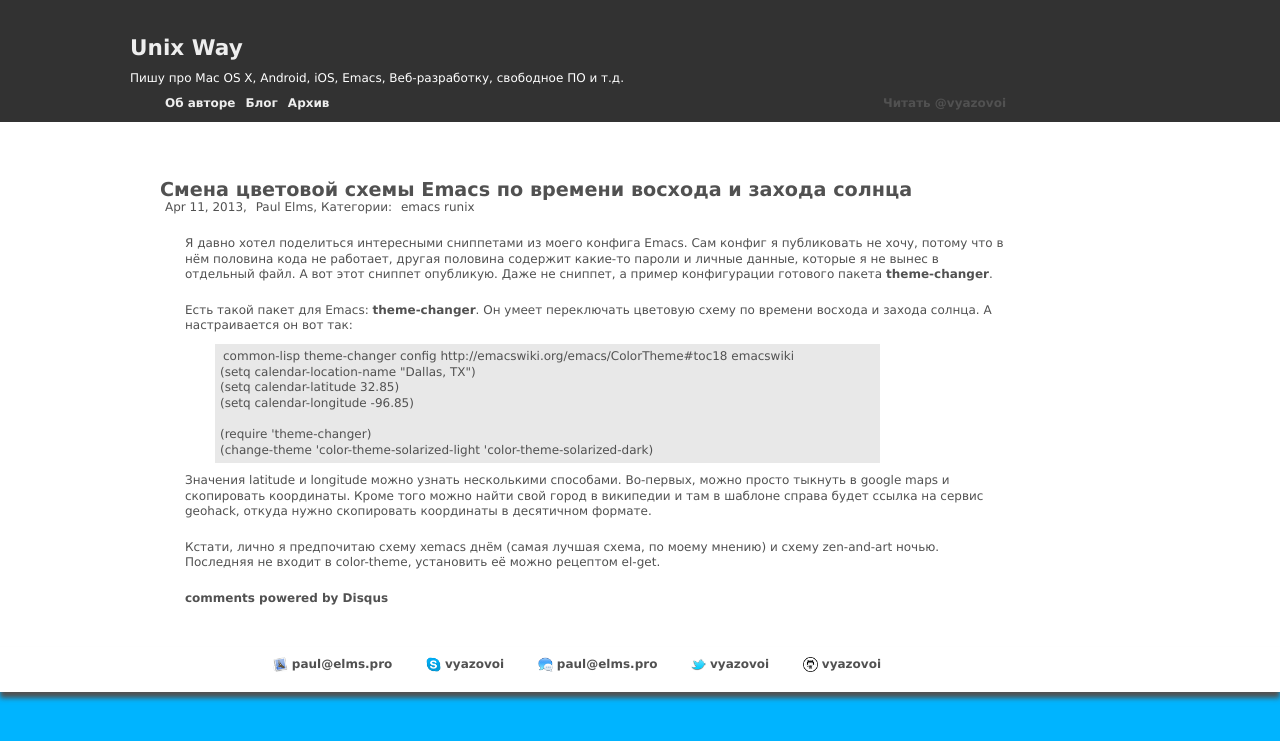
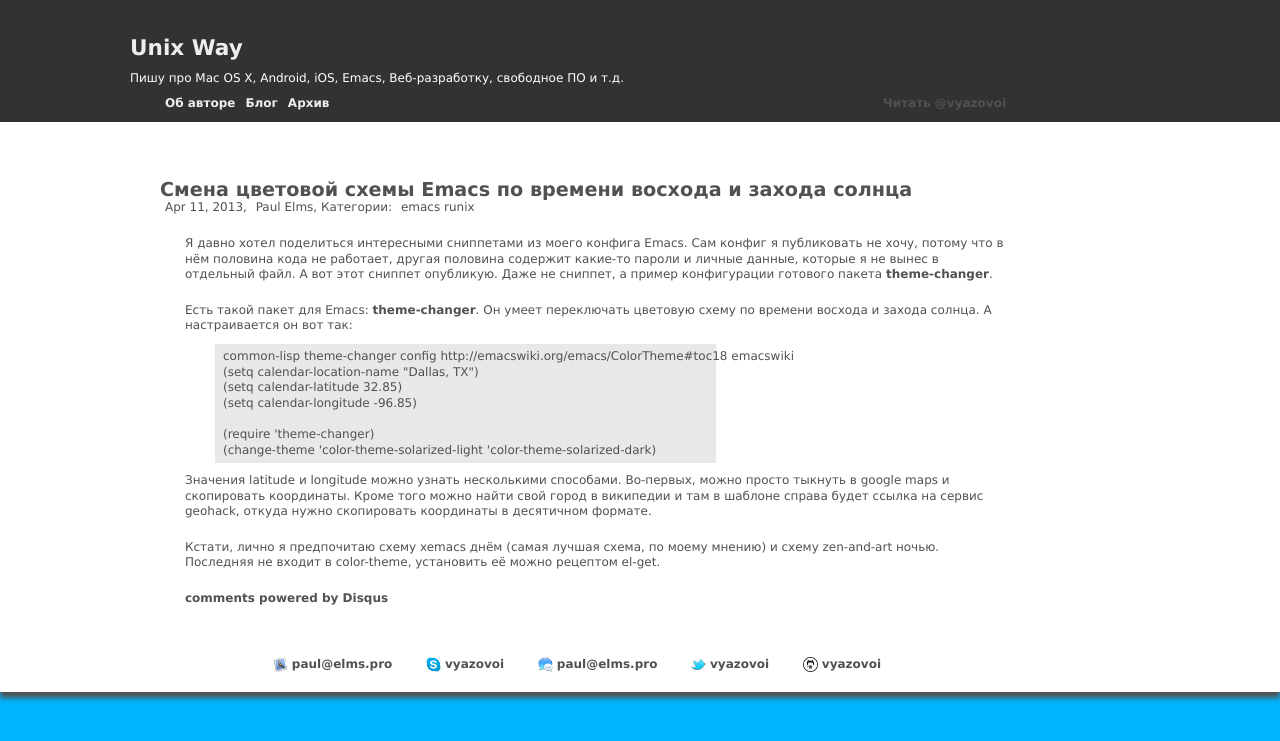
Before and after one commit to vyazovoi/vyazovoi.github.io, a Jekyll site: the page built from _posts/2013-04-11-emacs-theme-change.markdown, in a window 1280 px wide. Shown: the top 741 px of the page. Built offline with Jekyll 4.4.1, drawn with Linux system fonts in a browser that asks for light colours; Markdown is read by kramdown in place of the engine named in the settings; comment, search, counter and statistics services are not loaded.

Commit message:
ап стиля

```diff
--- a/_includes/head.html
+++ b/_includes/head.html
@@ -1,8 +1,8 @@
 <head>
     <meta charset="utf-8"/>
     <title>{% if page.title %} {{ page.title }} | {% endif %} {{ site.name }}</title>
-    <link rel="stylesheet" href="/reset.css?version=1" />
-    <link rel="stylesheet" href="/style.css?version=3" />
+    <link rel="stylesheet" href="/reset.css?v1" />
+    <link rel="stylesheet" href="/style.css?v3" />
     <meta name="description" content="{{site.description}}"/>
     <meta name="author" content="{{site.author}}"/>
     <link rel="author" href="humans.txt"/>
--- a/style.css
+++ b/style.css
@@ -10,7 +10,7 @@ pre {
     background-color: #E8E8E8;
     margin-left: 30px;
     padding: 5px;
-    width: 80%;
+    width: 60%;
 }
 
 strong {
@@ -25,6 +25,7 @@ code {
     background-color: #E8E8E8;
     padding-left: 3px;
     padding-right: 3px;
+    display: block;
 }
 
 table {
@@ -163,10 +164,10 @@ article .entry {
 	padding: 10px;
 }
 
-article .entry img {
-    display: block;
-    margin-left: auto;
-    margin-right: auto;
+article .entry img.logo {
+    float: right;
+    margin: 0 0 15px 15px;
+    max-width: 200px;
 }
 
 article header span {
```
